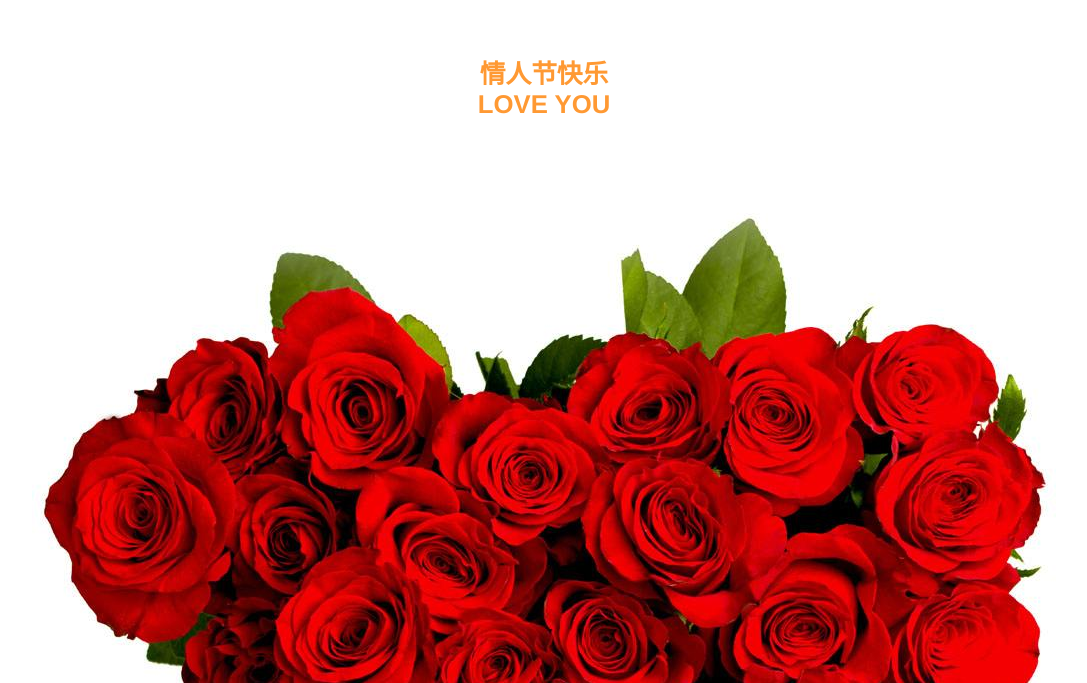
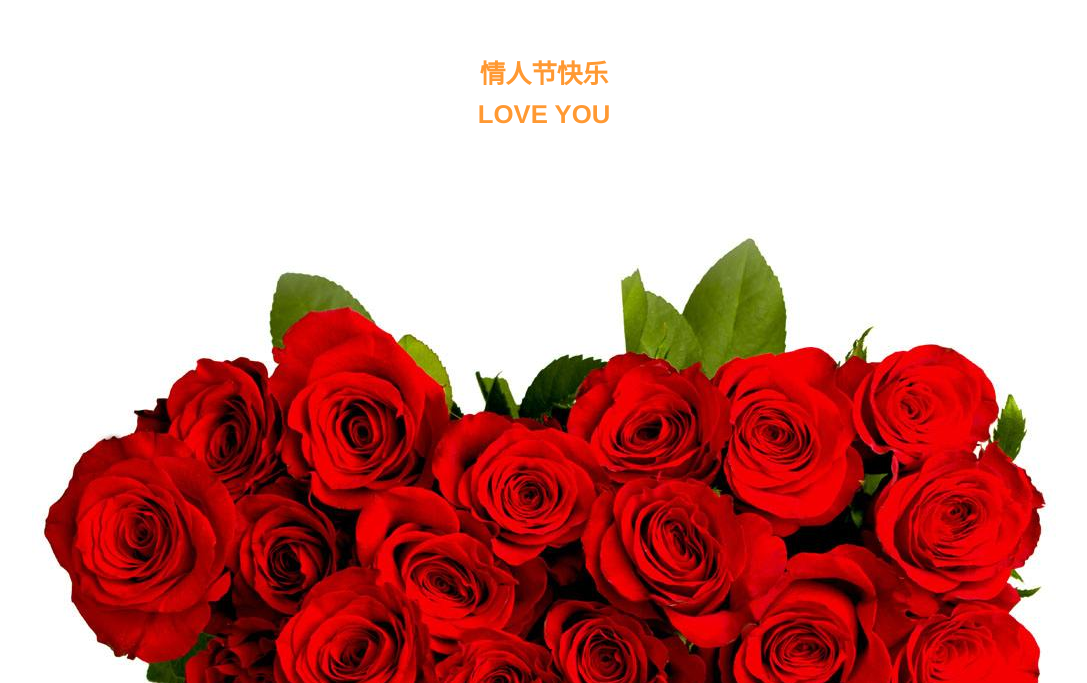
Before and after one commit to jsyzxyh/Index-vue-version, a Vue app: page /#/gift in a window 1280 px wide. Shown: the part 117-800 px from the top of the page, without its empty margins (96-1183 px from the left). Built offline with nearby package versions, Linux system fonts and the light colour scheme.

Commit message:
稍微修改了学习页面

```diff
--- a/src/App.vue
+++ b/src/App.vue
@@ -17,7 +17,6 @@ export default {
   -moz-osx-font-smoothing: grayscale;
   text-align: center;
   color: #2c3e50;
-  /* margin-top: 60px; */
   position: relative;
 }
 </style>
--- a/src/components/Index.vue
+++ b/src/components/Index.vue
@@ -70,12 +70,12 @@ export default {
 .index_form{
   text-align: center;
   width: 250px;
-  margin: 200px auto 0 auto;
+  margin: 200px auto 0;
   .el-input{
     font-size: 18px;
   }
   .el-form-item__label{
-    font-size:18px;
+    font-size: 18px;
   }
   .el-form-item__content .el-button span{
     font-size: 16px;
--- a/src/components/campusRecuit.vue
+++ b/src/components/campusRecuit.vue
@@ -81,7 +81,7 @@ export default {
 <style lang="scss">
 .website{
   position: absolute;
-  width: 30%;
+  width: 500px;
   left: 0;
   right: 0;
   font-size: 22px;
--- a/src/components/gift.vue
+++ b/src/components/gift.vue
@@ -53,6 +53,11 @@ export default {
   text-align: center;
   margin-top: 160px;
   font-size:25px;
+  #blink {
+    h3 {
+      margin-bottom: 10px
+    }
+  }
   .flower{
     padding-top: 30px;
   }
--- a/src/components/studyWeb.vue
+++ b/src/components/studyWeb.vue
@@ -82,11 +82,11 @@ export default {
 <style lang="scss">
 .infomation{
   position: absolute;
-  width: 30%;
+  width: 430px;
   left: 0;
   right: 0;
   font-size: 22px;
-  margin: 50px auto 0 auto;
+  margin: 50px 0 0;
   text-align: center;
   .searchBox{
     display: flex;
```
